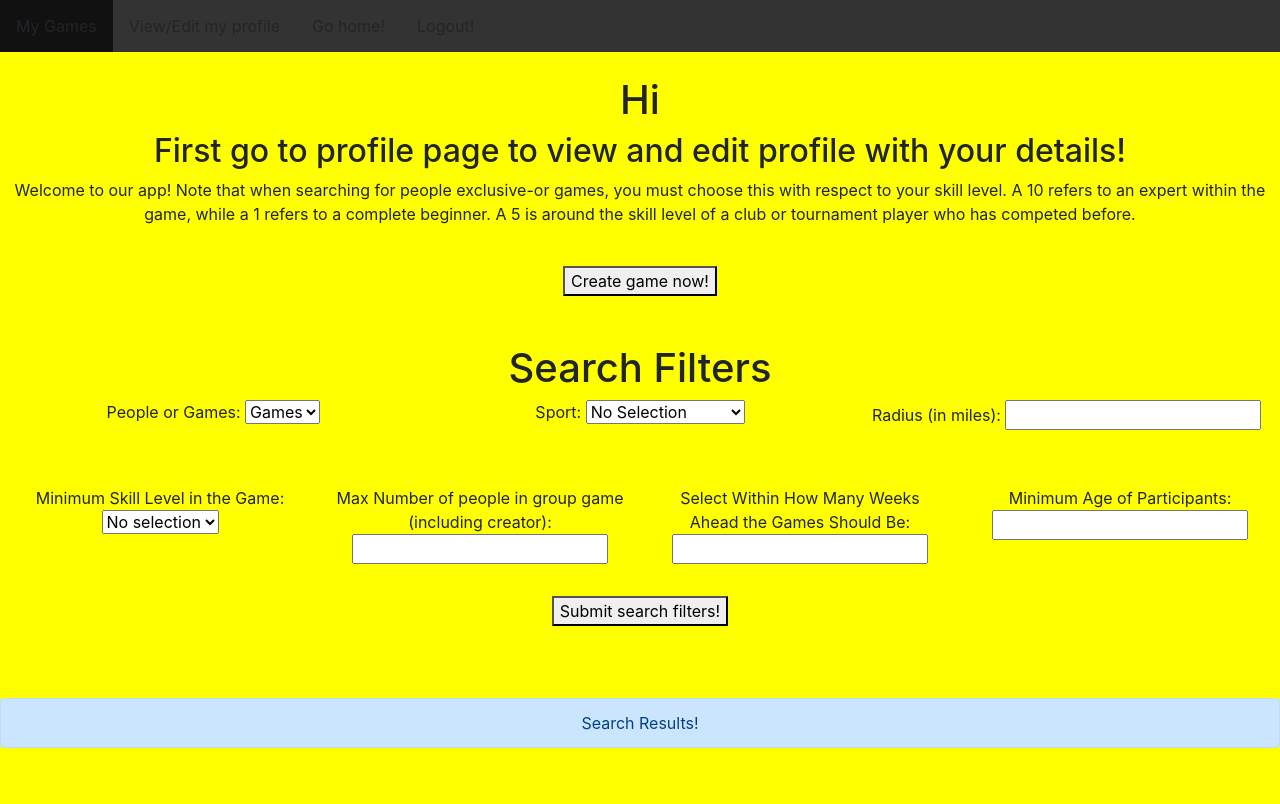
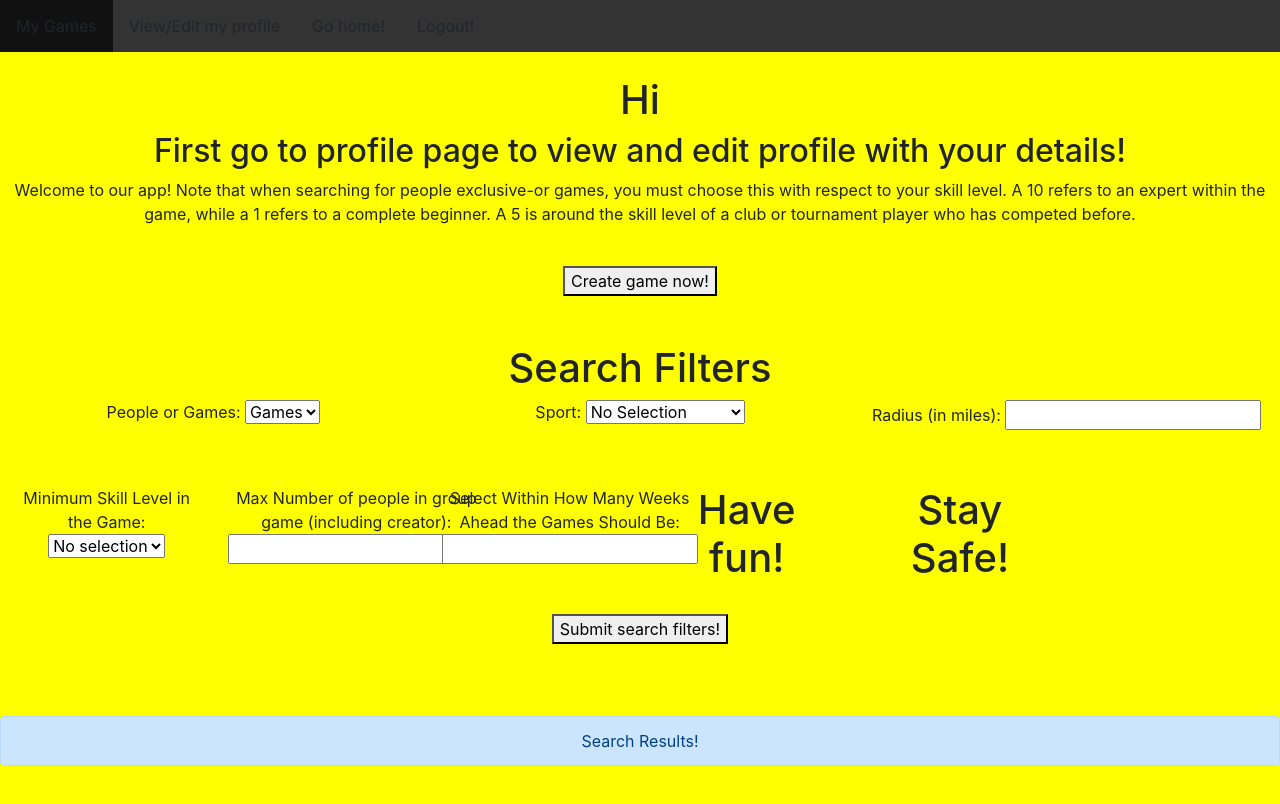
Before and after one commit to cs130-w21/11, a Next.js app in the folder sportify-frontend/: page /homePage/homePage in a window 1280 px wide. Shown: the top 804 px of the page. Built offline with nearby package versions, Linux system fonts and the light colour scheme.

Commit message:
Updated games search querY

```diff
--- a/sportify-frontend/pages/homePage/homePage.js
+++ b/sportify-frontend/pages/homePage/homePage.js
@@ -21,13 +21,16 @@ const sportToImage = {
 };
 
 const genderToImage = {
-	'Man': '/maleProfile.png',
-	'Woman': '/femaleProfile.png',
-	'Other': '/other.png'
+	'M': '/maleProfile.png',
+	'F': '/femaleProfile.png',
+	'O': '/other.png'
 };
 
 const sportToNumber={'Basketball': 1, 'Tennis': 2, 'Soccer': 3, 'Badminton': 4,
 'Baseball': 5, 'Sprinting': 6, 'Volleyball': 7, 'American Football': 8 }
+
+const numberToSport={ 1:'Basketball',  2:'Tennis', 3: 'Soccer', 4: 'Badminton',
+5: 'Baseball', 6: 'Sprinting', 7: 'Volleyball', 8: 'American Football'}
 
 const HomePage = (props) => {
 
@@ -172,7 +175,7 @@ const HomePage = (props) => {
 
 
 
-	let optionalMinAge = typeSelected == "Games" ? (
+	let optionalMinAge = typeSelected == "People" ? (
 		<label>
 			Minimum Age of Participants: {' '}
 			<input type="number" min={1} value={minAge} onChange={(e) => setMinAge(e.target.value)} />
@@ -370,23 +373,27 @@ const HomePage = (props) => {
 
 					<Row>
 
-					<Col xs={3}>
+					<Col xs={2}>
 					{ (typeSelected=="Games") ? optionalMinimumSkillLevelForGame: userSkillLevels}
 					</Col>
 
-					<Col xs={3}>
+					<Col xs={2}>
 					{ (typeSelected=="Games") ? optionalMaxGroupSize: optionalGenderSelection }
 					</Col>
 
 
 
 
-					<Col xs={3}>
+					<Col xs={2}>
 					{ (typeSelected=="Games") ? optionalDateSelection: optionalUserSelection }
 					</Col>
 
-					<Col xs={3}>
-					{ (typeSelected=="Games") ? optionalMinAge: optionalEmailSelection }
+					<Col xs={2}>
+					{ typeSelected=="People" ? optionalEmailSelection : <h1>Have fun!</h1>}
+					</Col>
+
+					<Col xs={2}>
+					{ typeSelected=="People" ?  optionalMinAge: <h1>Stay Safe!</h1> }
 					</Col>
 
 
@@ -553,7 +560,7 @@ const HomePage = (props) => {
 																<br />
 																<div> <b>Bio:</b> {jsonElement.description ? jsonElement.description: "No bio"} </div>
 																<br />
-																<div> <b>Best Sport:</b> {jsonElement.sport ? jsonElement.sport : "No sport specified (Soccer default will used for 1 v 1's)"} </div>
+																<div> <b>Best Sport:</b> {jsonElement.sport ? numberToSport[jsonElement.sport] : "No sport specified (Soccer default will used for 1 v 1's)"} </div>
 																<br />
 																<div> <b>Best Sport Skill Level:</b> {jsonElement.skill_level ? jsonElement.skill_level: "No skill level specified"} </div>
 																<br />
@@ -563,7 +570,6 @@ const HomePage = (props) => {
 														<Col >
 															<Box>
 
-																<div>  </div>
 																<br />
 																<br />
 																<div className="gameDiv">
@@ -666,7 +672,7 @@ const HomePage = (props) => {
 							}
 							else
 							{
-								let baseUrlGames="http://localhost:8000/user/getGames?"
+								let baseUrlGames="http://localhost:8000/games/getGames?"
 
 								if (groupNumber!='')
 									baseUrlGames+=( `max_group_size=${groupNumber}`)
@@ -698,6 +704,101 @@ const HomePage = (props) => {
 									baseUrlGames+=(baseUrlGames, `&userLat=${lati}`)
 
 								console.log(baseUrlGames)
+
+								fetch(baseUrlGames, {
+							            //mode: "no-cors",
+							            method: "GET",
+							            headers: {
+							                'Content-type': 'application/json',
+							                "Access-Control-Allow-Origin": '*'
+							            },
+
+							        })
+							            .then(response => response.json())
+							            .then(json => {
+							                console.log(json);
+
+							    //             const gamesList = json.map((jsonElement) =>
+											//   <li key={jsonElement.id}>
+											//     <Container fluid>
+											// 		<Row className="game">
+											// 			<Col>
+											// 				<Box>
+											// 					<img src="/soccer.jpg" />
+											// 				</Box>
+											// 			</Col>
+
+
+											// 			<Col >
+											// 				<Box>
+
+											// 					<div> Event Name </div>
+											// 					<br />
+											// 					<div> Event Location </div>
+											// 					<br />
+											// 					<div> Event description </div>
+											// 					<br />
+
+											// 					<button onClick={(e) => {
+
+											// 						e.target.innerHTML = (e.target.innerHTML == "Join the game!") ?
+											// 							"Un-join the game!" : "Join the game!";
+
+											// 					}}>Join the game!</button>
+
+											// 					<Link href='/userGames/gameParticipants' passHref>
+											// 						<div className="gameParticipants">
+											// 							<button> <a>View game participants!</a> </button>
+											// 						</div>
+											// 					</Link>
+
+
+
+											// 				</Box>
+
+											// 			</Col>
+
+
+											// 			<Col>
+											// 				<Box>
+											// 					<div> Start Time </div>
+											// 					<br />
+											// 					<div> End Time </div>
+											// 					<br />
+											// 					<div> Minimum Skill Level Allowed </div>
+											// 					<br />
+											// 					<div> Number of people allowed </div>
+											// 					<br />
+											// 					<div> Number of spots left! </div>
+											// 					<br />
+
+											// 				</Box>
+											// 			</Col>
+											// 		</Row>
+
+
+
+											// 	</Container>
+											// 	<br />
+											// 	<br />
+											//   </li>
+											// );
+
+											// setListOfGames(gamesList);
+
+
+
+
+
+							            })
+							            .catch (errorMessage =>{
+							            	console.log(errorMessage);
+
+							            });
+
+
+
+
 							}
 
 
```
Also changed, not shown: sportify-frontend/pages/homePage/createOneOnOne.js (+9 -6 lines).
